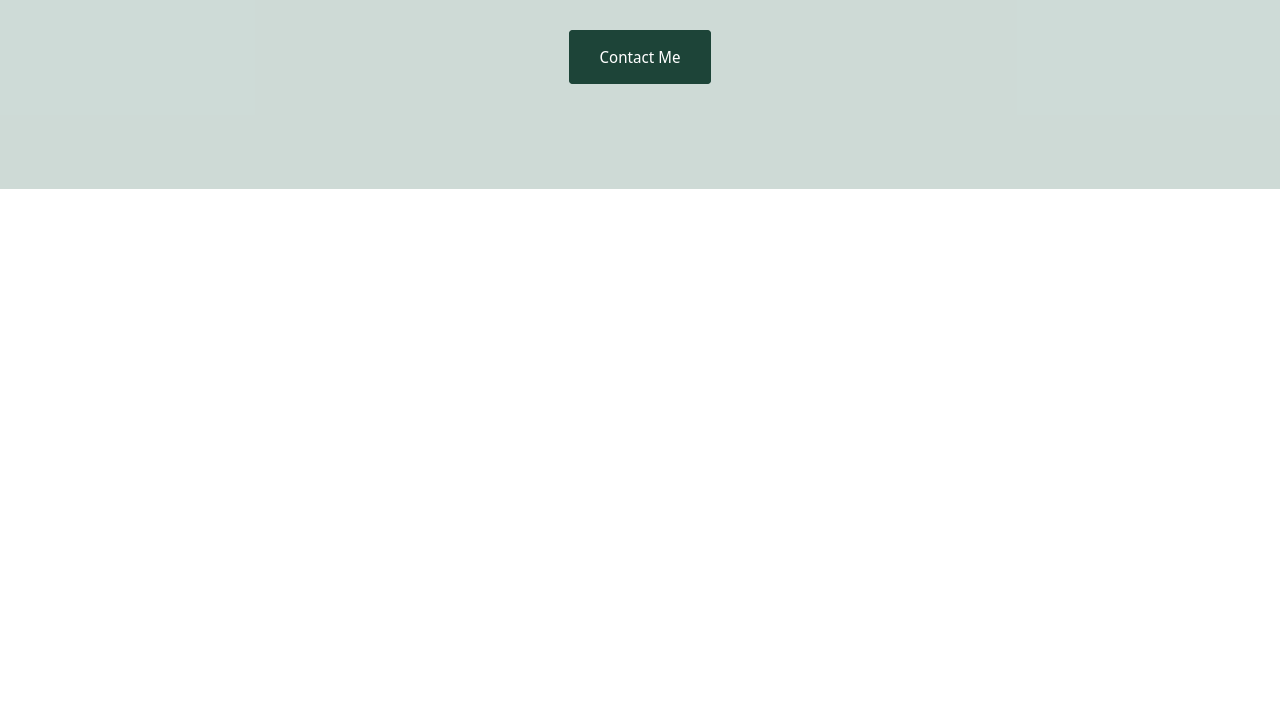
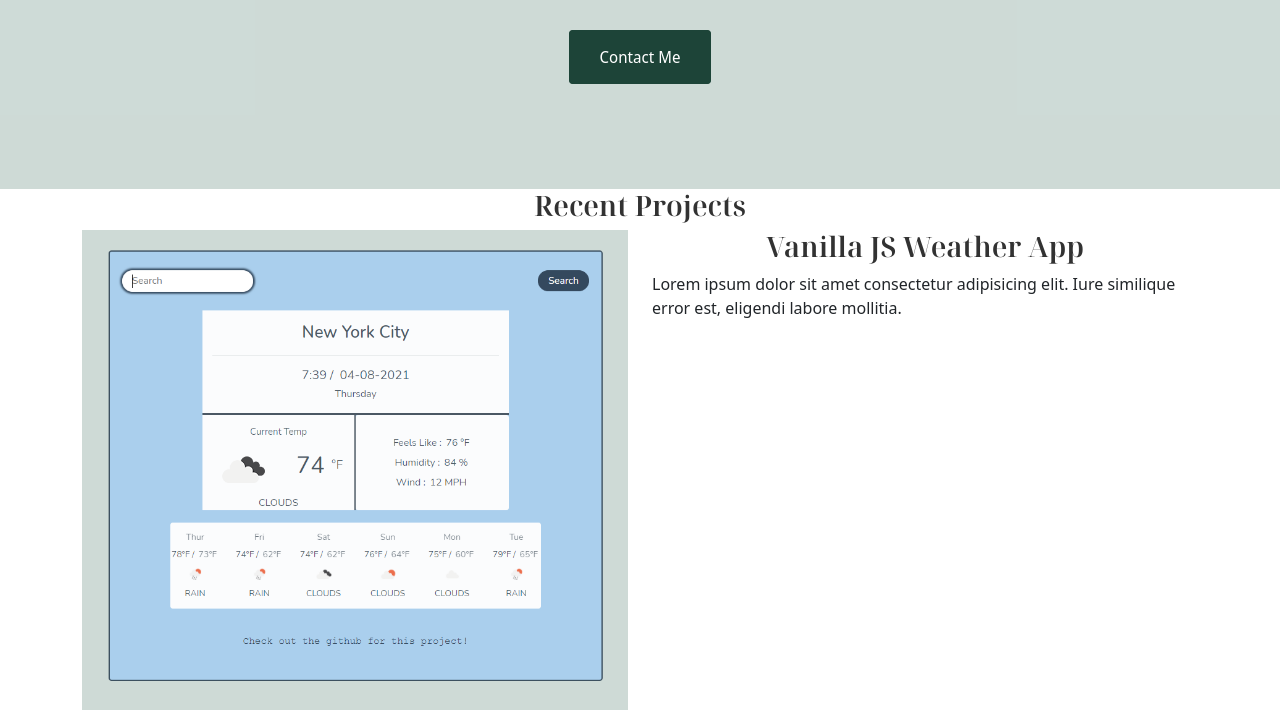
Before and after one commit to carefulRabbit/portfolio-first, a plain HTML site: page index.html in a window 1280 px wide. Shown: the part 394-1104 px from the top of the page. Before the commit the page ends 800 px from the top, so only its background shows below. Drawn offline with nearby package versions, Linux system fonts and the light colour scheme.

Commit message:
adding content to grid
Added content to grid
Added images
Adjusted some styling

```diff
--- a/index.html
+++ b/index.html
@@ -48,14 +48,19 @@
   <p>Hi, I am</p>
   <h1>Emily Hyde</h1>
   <h2 class="mb-5">Front-End developer based in Pittsburgh, PA</h2>
-  <div><a href="/contact.html">Contact Me</a></div>
+  <div><a href="/contact.html" title="Contact information">Contact Me</a></div>
 </div>
 </div>
 
-<div class="container">
+<div class="container projects">
+  <h3>Recent Projects</h3>
   <div class="row">
-    <div class="col"></div>
-    <div class="col"></div>
+    <div class="col"><img src="/images/weather-project.PNG" alt="a vanilla JS student weather app project" class="img-fluid"></div>
+    <div class="col">
+      <h3>Vanilla JS Weather App</h3>
+      <p>Lorem ipsum dolor sit amet consectetur adipisicing elit. Iure similique error est, eligendi labore mollitia.</p>
+
+    </div>
   </div>
   <div class="row">
     <div class="col"></div>
--- a/src/styles.css
+++ b/src/styles.css
@@ -10,6 +10,8 @@
 h1, h2, h3, h4, h5, h6{
     font-family: var(--heading-font);
     color: var(--text-dark);
+    text-align: center;
+    font-weight: 600;
 }
 
 .hero-container{
@@ -52,4 +54,5 @@ h1, h2, h3, h4, h5, h6{
     font-family: var(--text-font);
     color: var(--text-dark);
     font-size: 28px;
+    font-weight: 400;
 }
```
Also changed, not shown: images/landing-page-project.PNG (added), images/weather-project.PNG (added).
